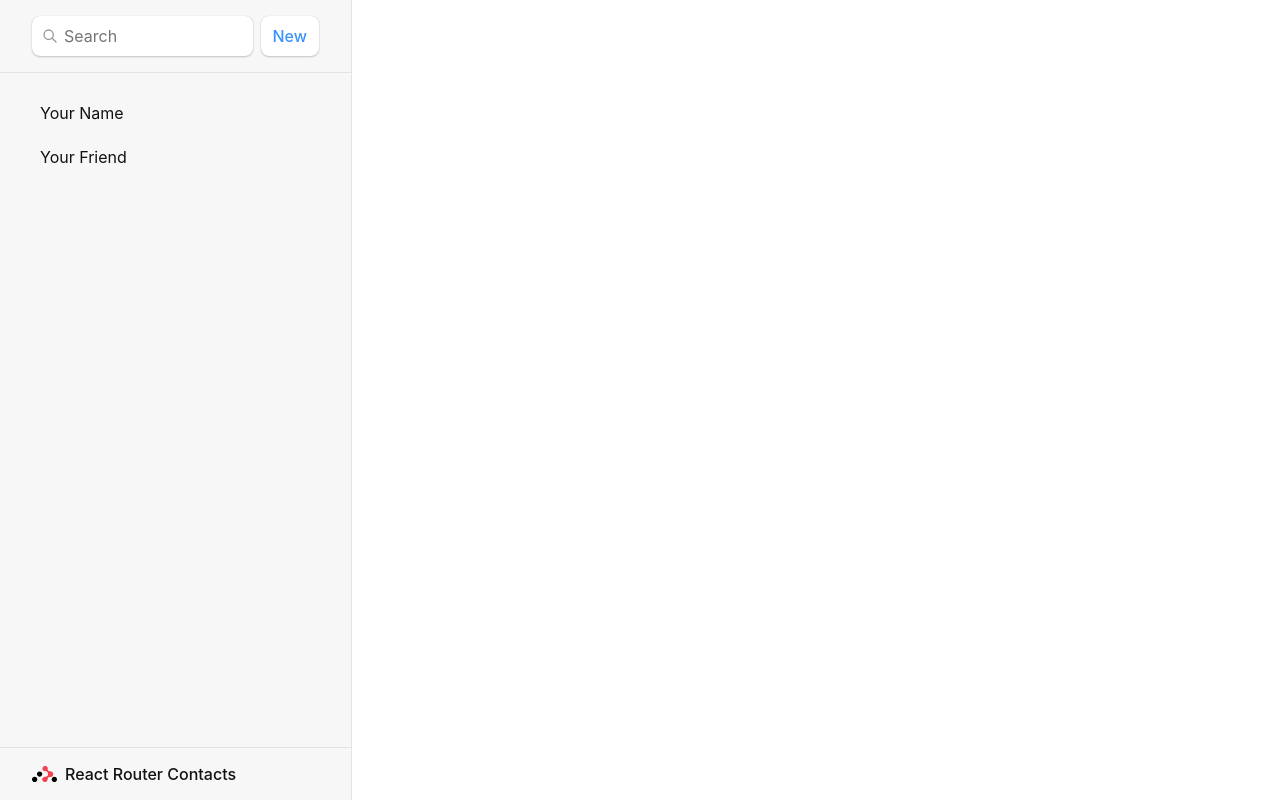
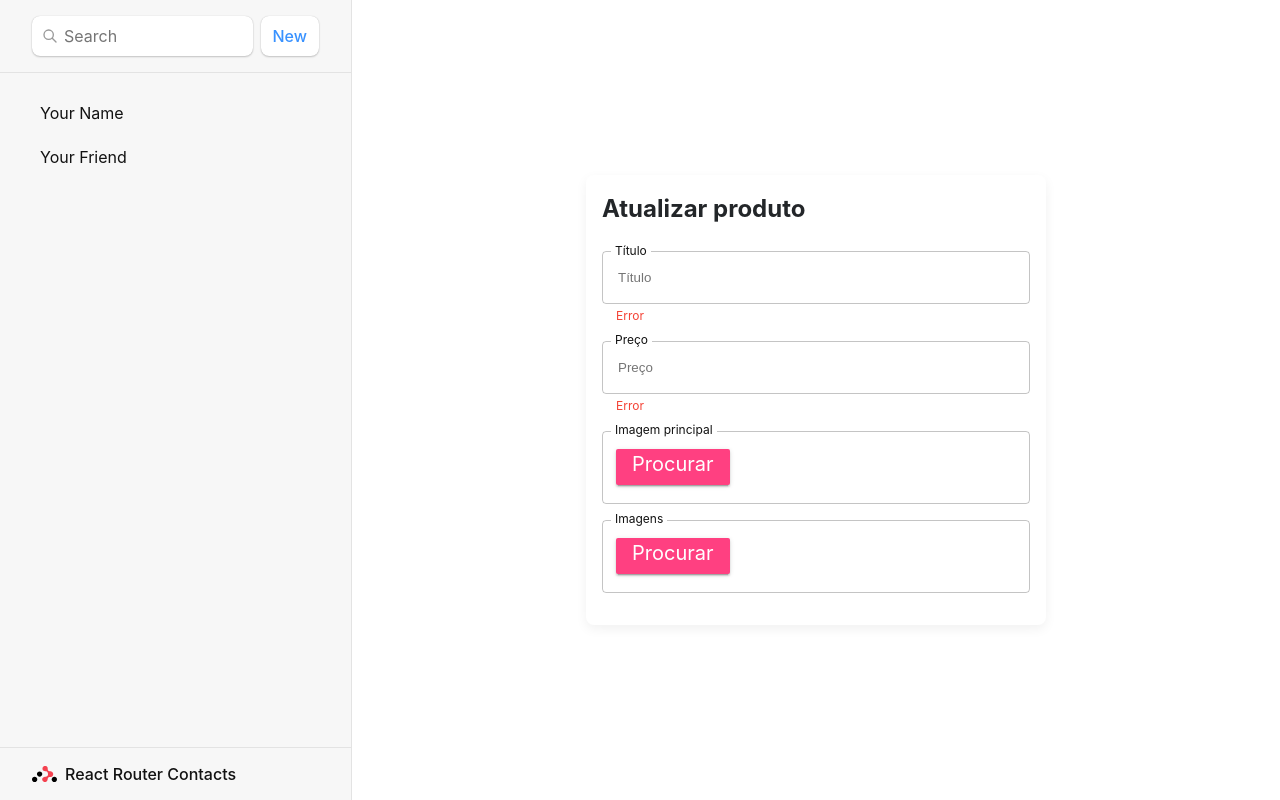
Before and after one commit to tiagoproff/simple-shop-admin, a React (Create React App) app: page /product/1 in a window 1280 px wide. Built offline with nearby package versions, Linux system fonts and the light colour scheme.

Commit message:
feat: add form-update

```diff
--- /dev/null
+++ b/src/components/forms/form-product-update/index.tsx
@@ -0,0 +1,18 @@
+import Form from '..';
+import Input from '../input';
+import InputFile from '../input-file';
+
+import { Container } from './style';
+
+export default function FormProductUpdate() {
+  return (
+    <Container>
+      <Form title="Atualizar produto" style={{ minWidth: 460 }}>
+        <Input label="Título" placeholder="Título" required error />
+        <Input label="Preço" placeholder="Preço" required error />
+        <InputFile label="Imagem principal" required draggable />
+        <InputFile label="Imagens" draggable multiple />
+      </Form>
+    </Container>
+  );
+}
--- /dev/null
+++ b/src/components/forms/form-product-update/style.ts
@@ -0,0 +1,8 @@
+import styled from 'styled-components';
+
+export const Container = styled.div`
+  align-items: center;
+  display: flex;
+  flex: 1;
+  justify-content: center;
+`;
--- a/src/pages/product-update.tsx
+++ b/src/pages/product-update.tsx
@@ -1,5 +1,9 @@
 import FormProductUpdate from 'components/forms/form-product-update';
 
 export default function ProductUpdate() {
-  return <div style={{ display: 'flex', flex: 1 }} id="product-details"></div>;
+  return (
+    <div style={{ display: 'flex', flex: 1 }} id="product-details">
+      <FormProductUpdate />
+    </div>
+  );
 }
```
